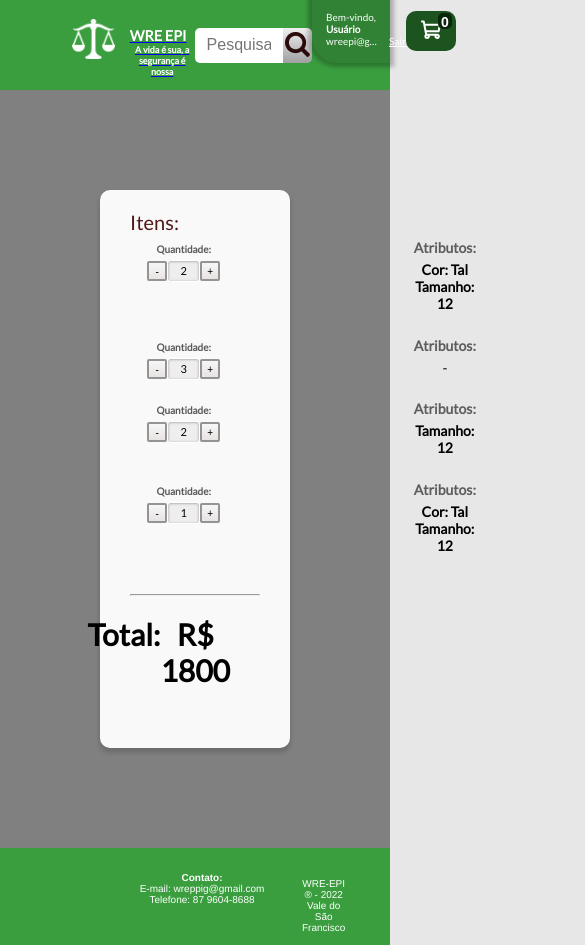
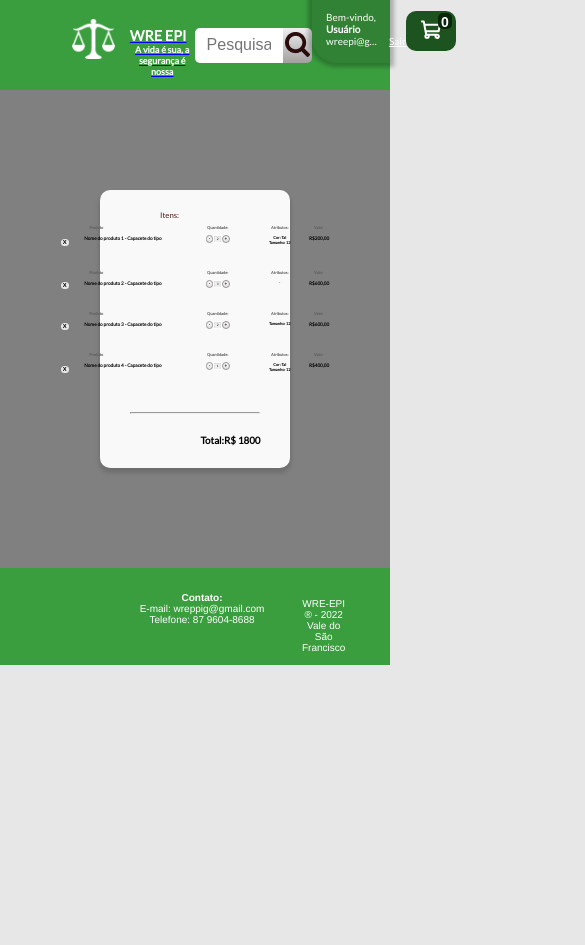
Before and after one commit to inove-jr/wre_epi_backend, a Vue app: page /cart in a window 390 px wide. Shown: the top 945 px of the page, 585 px wide, since content can reach past the window. After the commit the page ends 844 px from the top, so only its background shows below. Built offline with nearby package versions, Linux system fonts and the light colour scheme.

Commit message:
Troca de unidades de rem para vw para melhoria na responsividade.

```diff
--- a/src/components/cartItem.vue
+++ b/src/components/cartItem.vue
@@ -68,10 +68,9 @@ export default {
 <style scoped>
 .cartItem{
     display: flex;
-    font-size: 1rem;
+    font-size: 1vw;
     margin: 0px;
     align-items: baseline;
-    gap: 20rem;
     flex-wrap: nowrap;
 }
 .nameItem{
@@ -91,7 +90,7 @@ export default {
 .Value{
     font-weight: bolder;
     padding-bottom: 2rem;
-    font-size: 1.4rem;
+    font-size: 1.2vw;
 }
 
 .quantity{
@@ -101,44 +100,49 @@ export default {
     width: 5rem;
     justify-content: center;
     align-items: center;
+    margin: 0vw 2vw 0vw 8vw;
 }
 .controlQuantity{
     display: flex;
     flex-direction: row;
     align-items: center;
+    justify-content: center;
 }
 .controlQuantity button{
-    width: 2rem;
-    height: 2rem;
+    width: 2vw;
+    height: 2vw;
     background: linear-gradient(180deg, #F7F7F7 0%, #E7E3E3 100%);
-    border: 0.2em solid #969393;
-    border-radius: 0.2em;
-    font-size: 1rem;
+    border: 0.1rem solid #969393;
+    border-radius: 0.5rem;
+    font-size: 1.2vw;
+
 }
 .controlQuantity p{
-    width: 3em;
-    height: 2em;
+    width: 2.2vw;
+    height: 2vw;
     background: #EEEEEE;
     border: 0.1em solid hsl(0, 0%, 100%);
     box-shadow: inset 0 0.05em 0.2em 0.05em rgba(0, 0, 0, 0.25);
     border-radius: 0.3em;
     padding: 0.3em;
-    font-size: 1.1rem;
+    font-size: 0.8vw;
 }
 .atributs{
     display:flex;
     flex-direction: column;
     justify-content: center;
     align-items: center;
+    width: 15vw;
 }
 .atributs p{
     text-transform: capitalize;
-    font-size: 1.4rem;
+    font-size: 1vw;
 }
 .price{
     text-align: left;
     display: flex;
     flex-direction: column;
     flex-wrap: nowrap;
+    margin: 0;
 }
 </style>
--- a/src/views/ShoppingCart.vue
+++ b/src/views/ShoppingCart.vue
@@ -1,6 +1,6 @@
 <template>
 
-    <section class="whiteBox ">
+    <section class="whiteBox">
       <div class="label-itens">
        <p>Itens:</p>
       </div>
@@ -94,63 +94,69 @@ import CartItem from '@/components/cartItem.vue';
 section{
   font-size: 10rem;
   margin:10rem;
+  /*margin:10vw*/
 }
 
 .label-itens{
   display: flex;
-  font-size: 2rem;
-  margin: 1rem 0rem 0rem 2rem;
+  font-size: 2vw;
+  margin: 1rem 0rem 0rem 5rem;
   color: #521717;
-
+  height: fit-content;
 }
 
 .rowItem{
   display: flex;
   align-items: center;
   justify-content:center;
-  margin:0rem;
+  margin:0;
   padding: 0rem;
 
 }
 
 .itemCart{
-  margin-left: 4rem;
+  margin-right: 0vw;
 }
 
 .removeButton{
-  flex-grow: 1;
+  flex-grow: 0;
   display: flex;
   justify-content: center;
   align-items: center;
-  margin-right: 3rem;
+  margin: 0rem 4vw 0rem 10vw;
+
 }
 
 .removeButton button{
   font-family: Arial, Helvetica, sans-serif;
   border-radius: 100%;
-  font-size: 1.2rem;
+  font-size: 1.5vw;
   font-weight: bold;
   border: 0px;
   background-color: #e8e8e8;
   justify-content: center;
   margin: auto;
+  width: 2vw;
+  height: 2vw;
 }
 
 .itemInfo{
-  flex-grow: 9;
+  flex-grow: 0;
+  margin: 0vw 10vw 0vw 0vw;
 }
 
 .totalPrice{
   display: flex;
   justify-content: flex-end;
-  margin: 1rem 5rem;
-  margin-bottom: 5rem;
+  margin: 1vw 5vw;
+  margin-bottom: 3vw;
   font-weight: bolder;
 }
 .totalPrice p{
-  font-size: 3rem;
+  font-size: 2.5vw;
 }
 hr{
   margin: 2rem;
+
 }
 </style>
```
